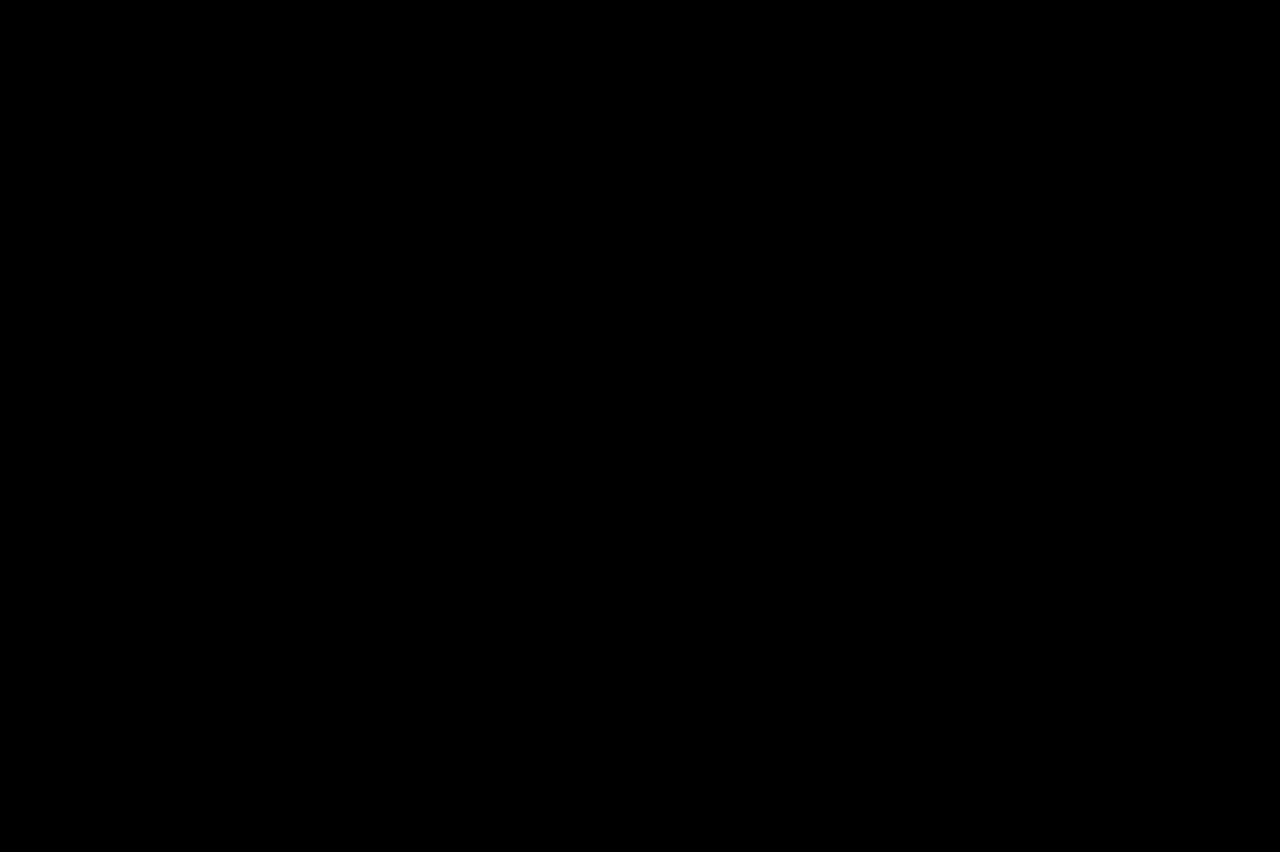
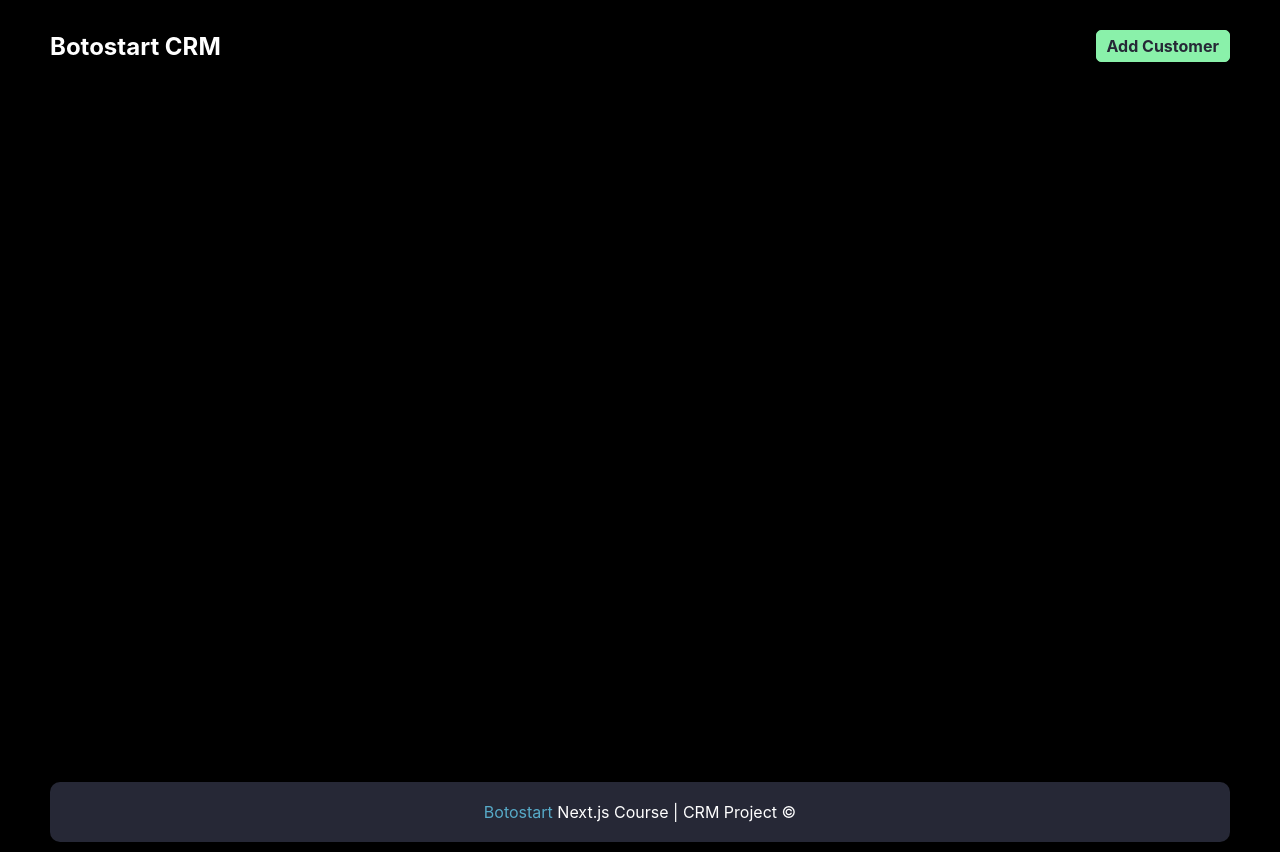
Before and after one commit to aligh70/crmProject, a Next.js app: page / in a window 1280 px wide. Before the commit the page ends 800 px from the top, so only its background shows below. Built offline with nearby package versions, Linux system fonts and the light colour scheme.

Commit message:
add layout to the project

```diff
--- /dev/null
+++ b/components/layout/Layout.js
@@ -0,0 +1,21 @@
+import Link from "next/link";
+
+function Layout({ children }) {
+  return (
+    <>
+      <header className="header">
+        <h2>Botostart CRM</h2>
+        <Link href="/add-customer">Add Customer</Link>
+      </header>
+      <div className="main">{children}</div>
+      <footer className="footer">
+        <a href="https://botostart.ir/" target="_blank" rel="noreferrer">
+          Botostart
+        </a>{" "}
+        Next.js Course | CRM Project &copy;
+      </footer>
+    </>
+  );
+}
+
+export default Layout;
--- a/pages/_app.js
+++ b/pages/_app.js
@@ -1,5 +1,10 @@
+import Layout from "@/components/layout/layout";
 import "@/styles/globals.css";
 
 export default function App({ Component, pageProps }) {
-  return <Component {...pageProps} />;
+  return (
+    <Layout>
+      <Component {...pageProps} />
+    </Layout>
+  );
 }
```
